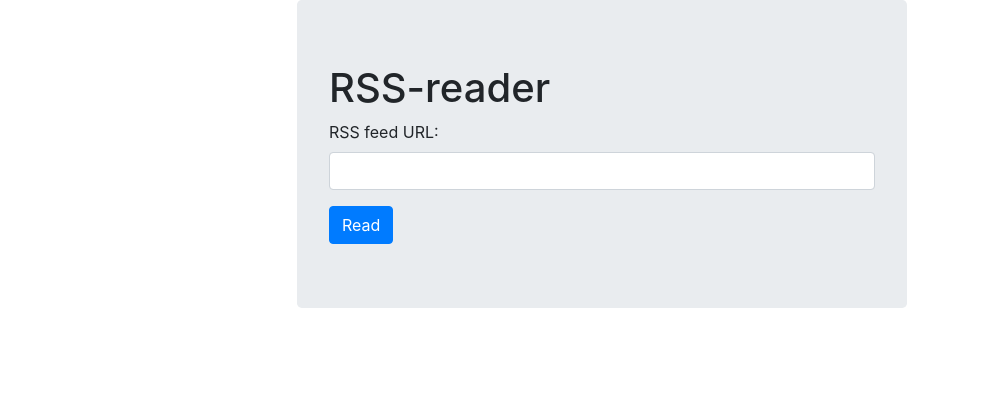
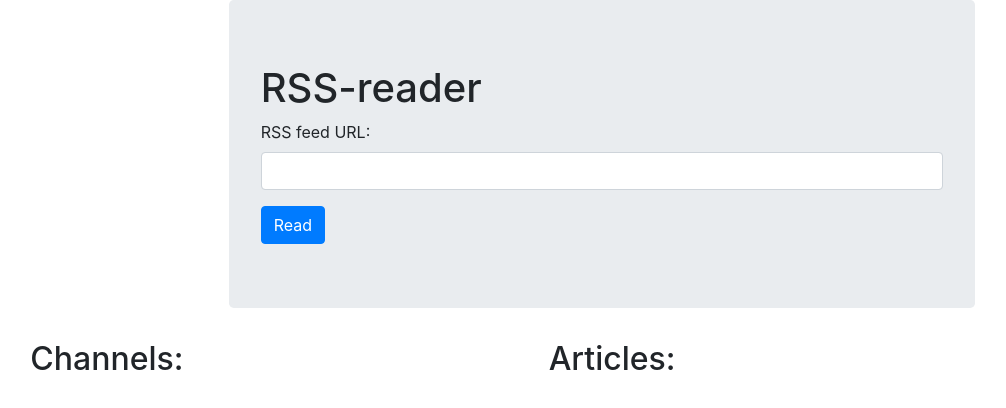
Before and after one commit to tysky/project-lvl3-s258, a website built with webpack: page template.html in a window 1280 px wide. Shown: the whole page, without its empty margins (38-1044 px from the left). Built offline with nearby package versions, Linux system fonts and the light colour scheme.

Commit message:
update template page

```diff
--- a/template.html
+++ b/template.html
@@ -4,8 +4,8 @@
     <title>RSS Reader</title>
   </head>
   <body>
-    <main role="main" class="container col-md-6">
-      <div class="jumbotron">
+    <main role="main">
+      <div class="jumbotron container col-md-7">
         <h1>RSS-reader</h1>
         <form>
           <div class="form-group">
@@ -14,6 +14,20 @@
           </div>
           <button type="submit" class="btn btn-primary">Read</button>
         </form>
+        <div class="error-field">
+        </div>
+      </div>
+      <div class="container-fluid">
+        <div class="row justify-content-around">
+          <div class="col-4">
+            <h2>Channels:</h2>
+            <ul class="channels-list list-group list-group-flush">
+            </ul>
+          </div>
+          <div class="articles-list list-group col-6">
+            <h2>Articles:</h2>
+          </div>
+        </div>
       </div>
     </main>
   </body>
```
